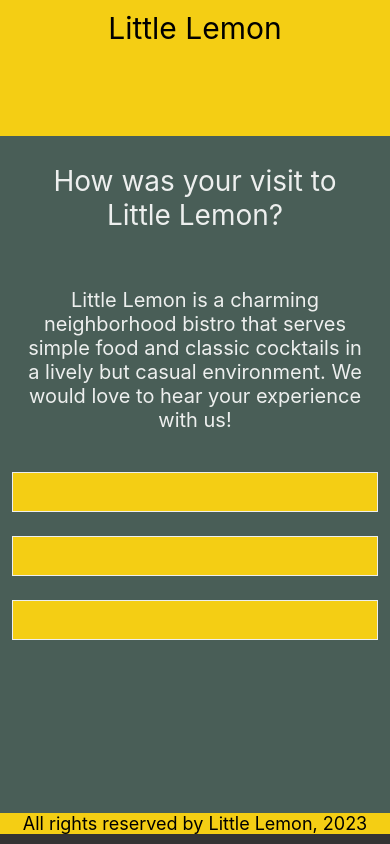
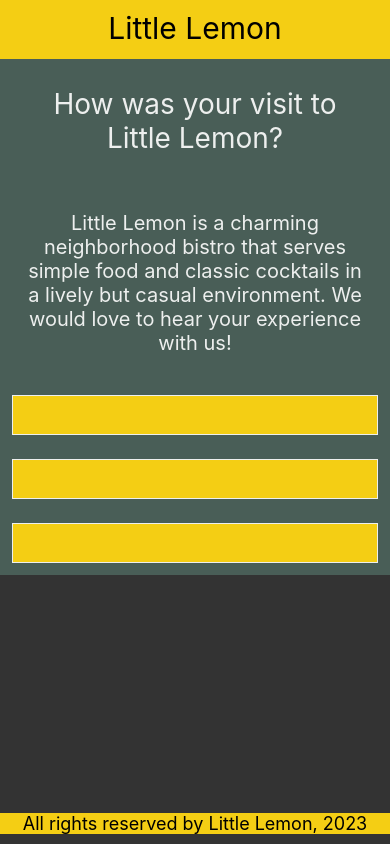
Before and after one commit to EvMad/a-react-native-sandbox, a React Native app in the folder LittleLemon/: screen / in a window 390 px wide. Built offline with nearby package versions, Linux system fonts and the light colour scheme.

Commit message:
wrapped feedback form in <KeyboardAvoidingView>

```diff
--- a/LittleLemon/components/FeedbackForm.js
+++ b/LittleLemon/components/FeedbackForm.js
@@ -1,5 +1,5 @@
 import * as React from 'react';
-import { View, StyleSheet, TextInput, ScrollView, Text } from 'react-native';
+import { View, StyleSheet, TextInput, ScrollView, Text, KeyboardAvoidingView } from 'react-native';
 
 const FeedbackForm = () => {
     const [firstName, onChangeFirstName] = React.useState('');
@@ -7,7 +7,8 @@ const FeedbackForm = () => {
     const [message, onChangeMessage] = React.useState('');
 
     return (
-        <ScrollView style={styles.container} keyboardDismissMode="on-drag">
+   <KeyboardAvoidingView>
+         <ScrollView style={styles.container} keyboardDismissMode="on-drag">
             <Text style={styles.headingSection}>
                 How was your visit to Little Lemon?
             </Text>
@@ -18,6 +19,7 @@ const FeedbackForm = () => {
             <TextInput value={lastName} onChangeText={onChangeLastName} style={styles.input} />
             <TextInput value={message} onChangeText={onChangeMessage} style={styles.input} />
         </ScrollView>
+   </KeyboardAvoidingView>
     )
 };
 
```
